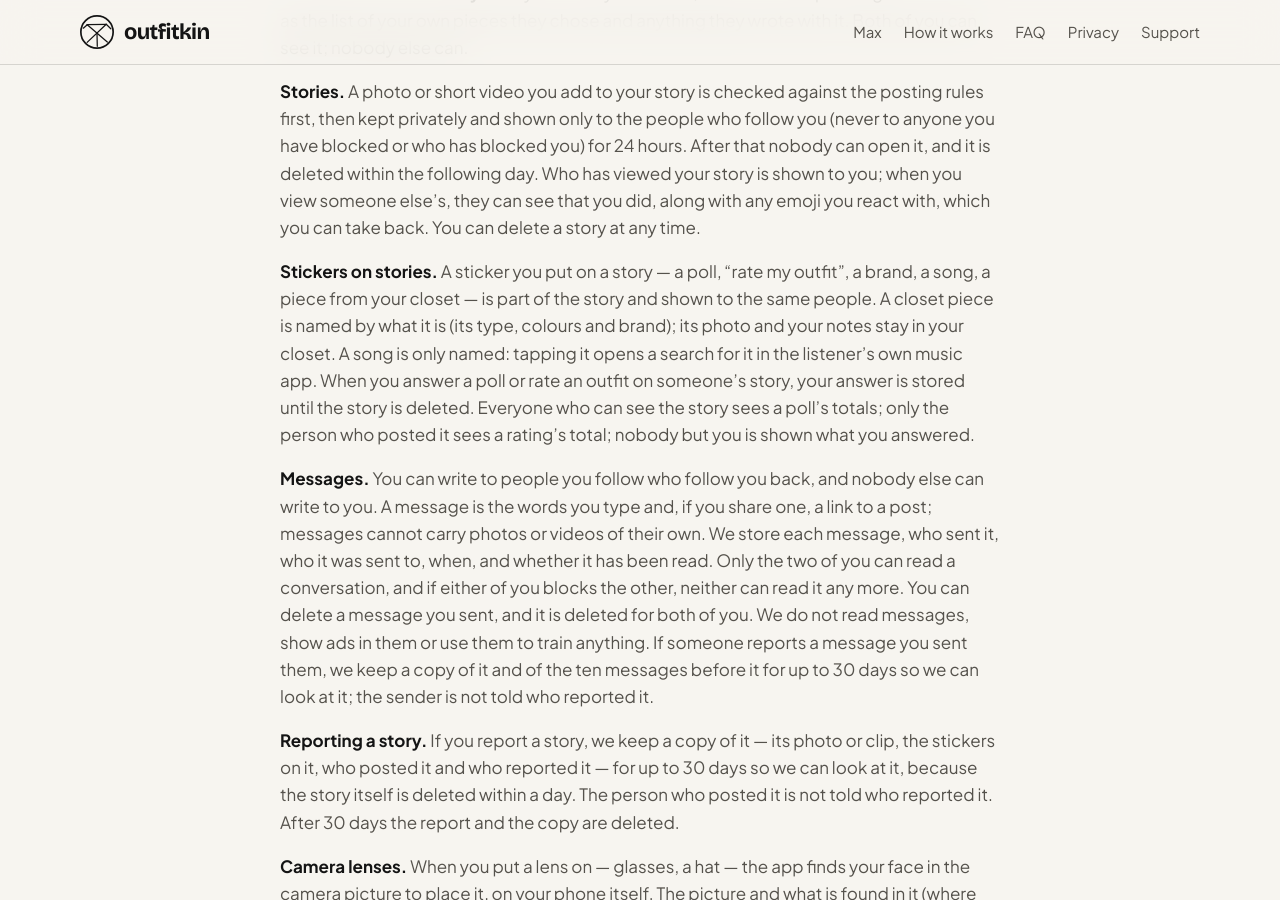
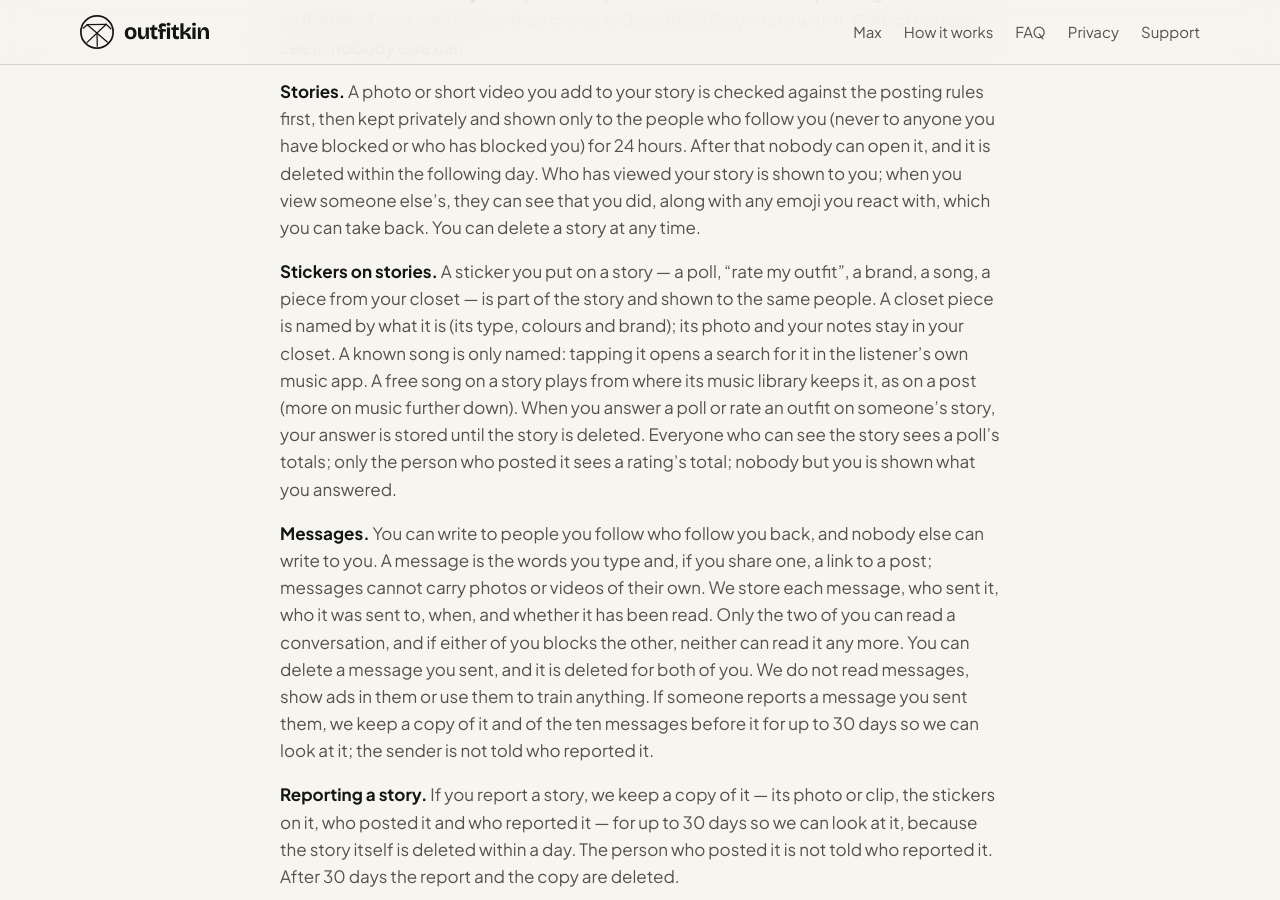
Before and after one commit to VYRA01/outfitted-legal, a Jekyll site: the page built from privacy.md, in a window 1280 px wide and 900 px high, scrolled down 1405 px. Built offline with Jekyll 4.4.1, drawn with Linux system fonts in a browser that asks for light colours; our own code applies the rules of GitHub Pages for plain Markdown files; some of the changed text lies outside the part shown.

Commit message:
Privacy policy: free music on stories
Co-Authored-By: Claude Opus 5.5 <noreply@anthropic.com>

```diff
--- a/privacy.md
+++ b/privacy.md
@@ -72,8 +72,10 @@ with, which you can take back. You can delete a story at any time.
 **Stickers on stories.** A sticker you put on a story — a poll, "rate my
 outfit", a brand, a song, a piece from your closet — is part of the story and
 shown to the same people. A closet piece is named by what it is (its type,
-colours and brand); its photo and your notes stay in your closet. A song is
+colours and brand); its photo and your notes stay in your closet. A known song is
 only named: tapping it opens a search for it in the listener's own music app.
+A free song on a story plays from where its music library keeps it, as on a
+post (more on music further down).
 When you answer a poll or rate an outfit on someone's story, your answer is
 stored until the story is deleted. Everyone who can see the story sees a
 poll's totals; only the person who posted it sees a rating's total; nobody
```
Also changed, not shown: other parts of privacy.md (+2 -2 lines).
